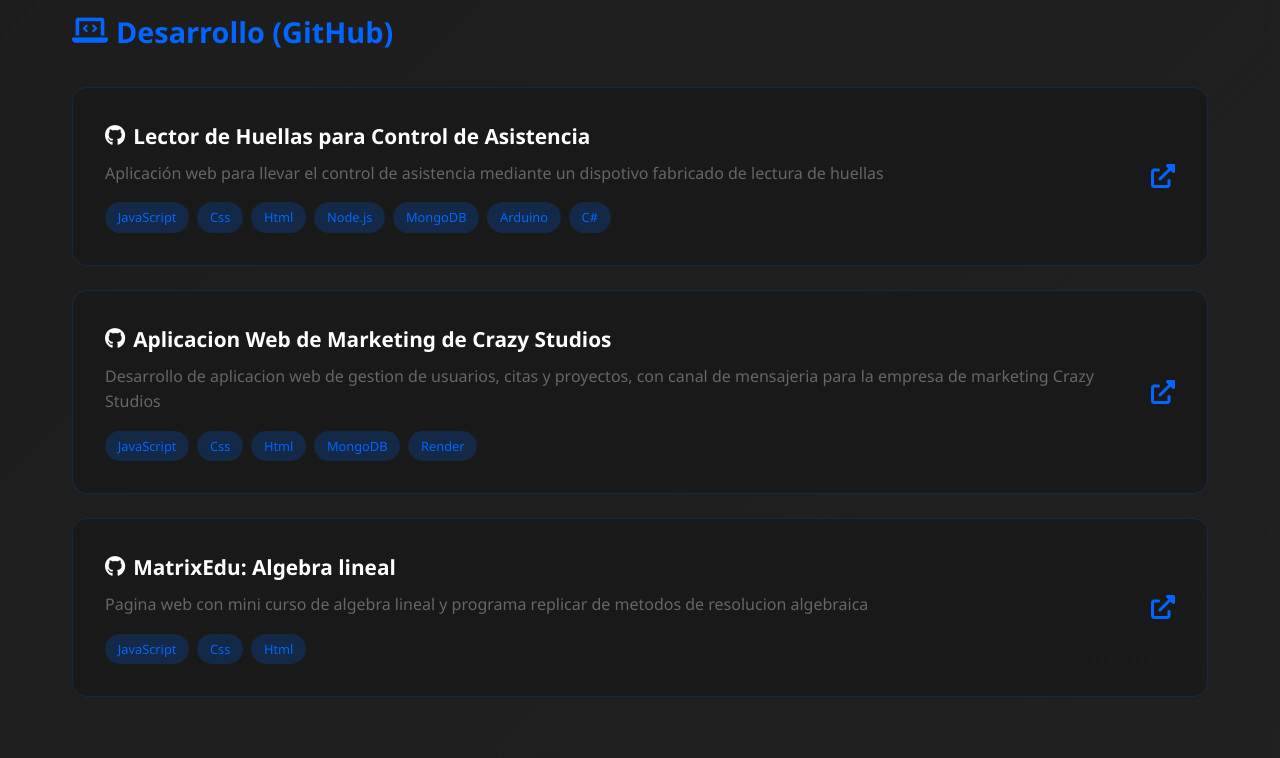
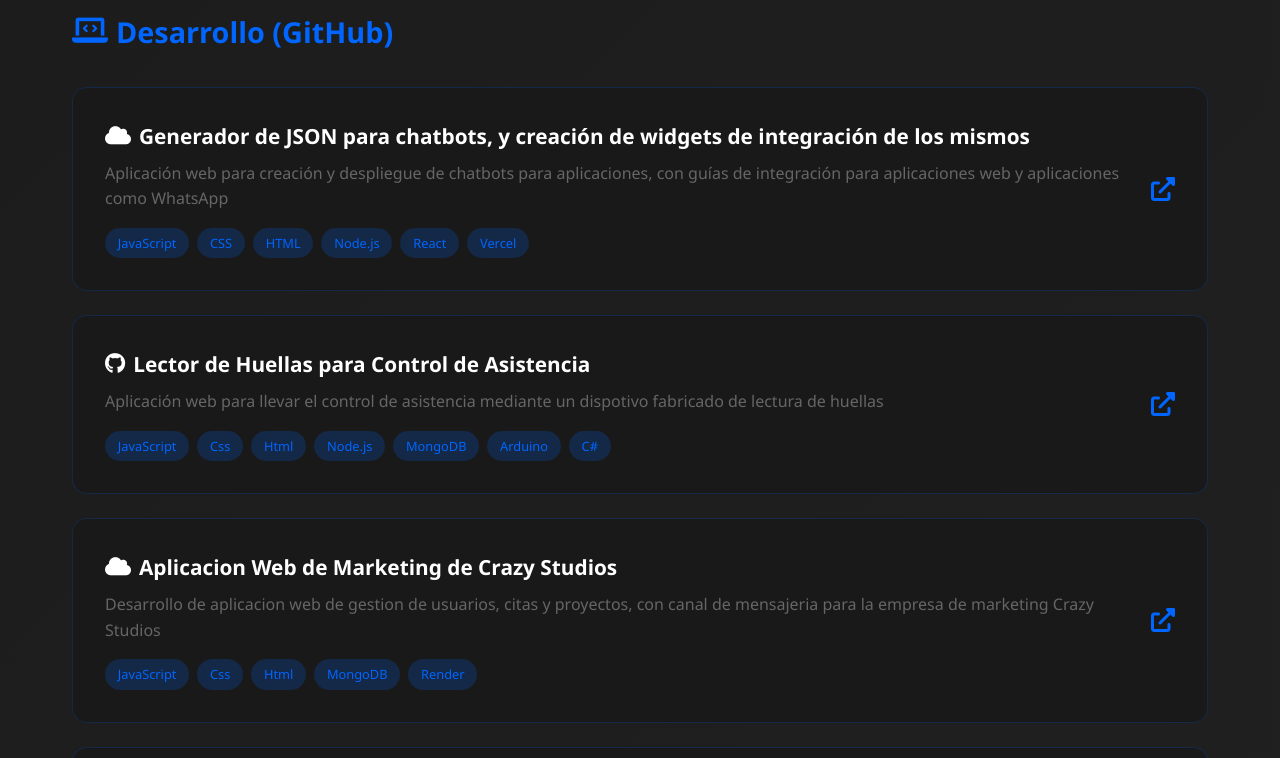
Before and after one commit to SaidOspina/portafolioSaid, a website: page index.html in a window 1280 px wide. Shown: the part 8740-9498 px from the top of the page. Drawn offline with nearby package versions, Linux system fonts and the light colour scheme.

Commit message:
ft:Update portafolio

```diff
--- a/index.html
+++ b/index.html
@@ -655,6 +655,23 @@
                 <div class="github-projects">
                     <div class="github-card">
                         <div class="github-info">
+                            <h4><i class="fas fa-cloud"></i> Generador de JSON para chatbots, y creación de widgets de integración de los mismos</h4>
+                            <p>Aplicación web para creación y despliegue de chatbots para aplicaciones, con guías de integración para aplicaciones web y aplicaciones como WhatsApp</p>
+                            <div class="tech-stack">
+                                <span class="tech">JavaScript</span>
+                                <span class="tech">CSS</span>
+                                <span class="tech">HTML</span>
+                                <span class="tech">Node.js</span>
+                                <span class="tech">React</span>
+                                <span class="tech">Vercel</span>
+                            </div>
+                        </div>
+                        <a href="https://chabot-ai-ecru.vercel.app/" class="github-link" target="_blank">
+                            <i class="fas fa-external-link-alt"></i>
+                        </a>
+                    </div>
+                    <div class="github-card">
+                        <div class="github-info">
                             <h4><i class="fab fa-github"></i> Lector de Huellas para Control de Asistencia</h4>
                             <p>Aplicación web para llevar el control de asistencia mediante un dispotivo fabricado de lectura de huellas</p>
                             <div class="tech-stack">
@@ -673,7 +690,7 @@
                     </div>
                     <div class="github-card">
                         <div class="github-info">
-                            <h4><i class="fab fa-github"></i> Aplicacion Web de Marketing de Crazy Studios</h4>
+                            <h4><i class="fas fa-cloud"></i> Aplicacion Web de Marketing de Crazy Studios</h4>
                             <p>Desarrollo de aplicacion web de gestion de usuarios, citas y proyectos, con canal de mensajeria para la empresa de marketing Crazy Studios</p>
                             <div class="tech-stack">
                                 <span class="tech">JavaScript</span>
@@ -683,7 +700,7 @@
                                 <span class="tech">Render</span>
                             </div>
                         </div>
-                        <a href="https://github.com/SaidOspina/CrazyStudiosPage.git" class="github-link" target="_blank">
+                        <a href="https://crazystudiospage.onrender.com" class="github-link" target="_blank">
                             <i class="fas fa-external-link-alt"></i>
                         </a>
                     </div>
```
